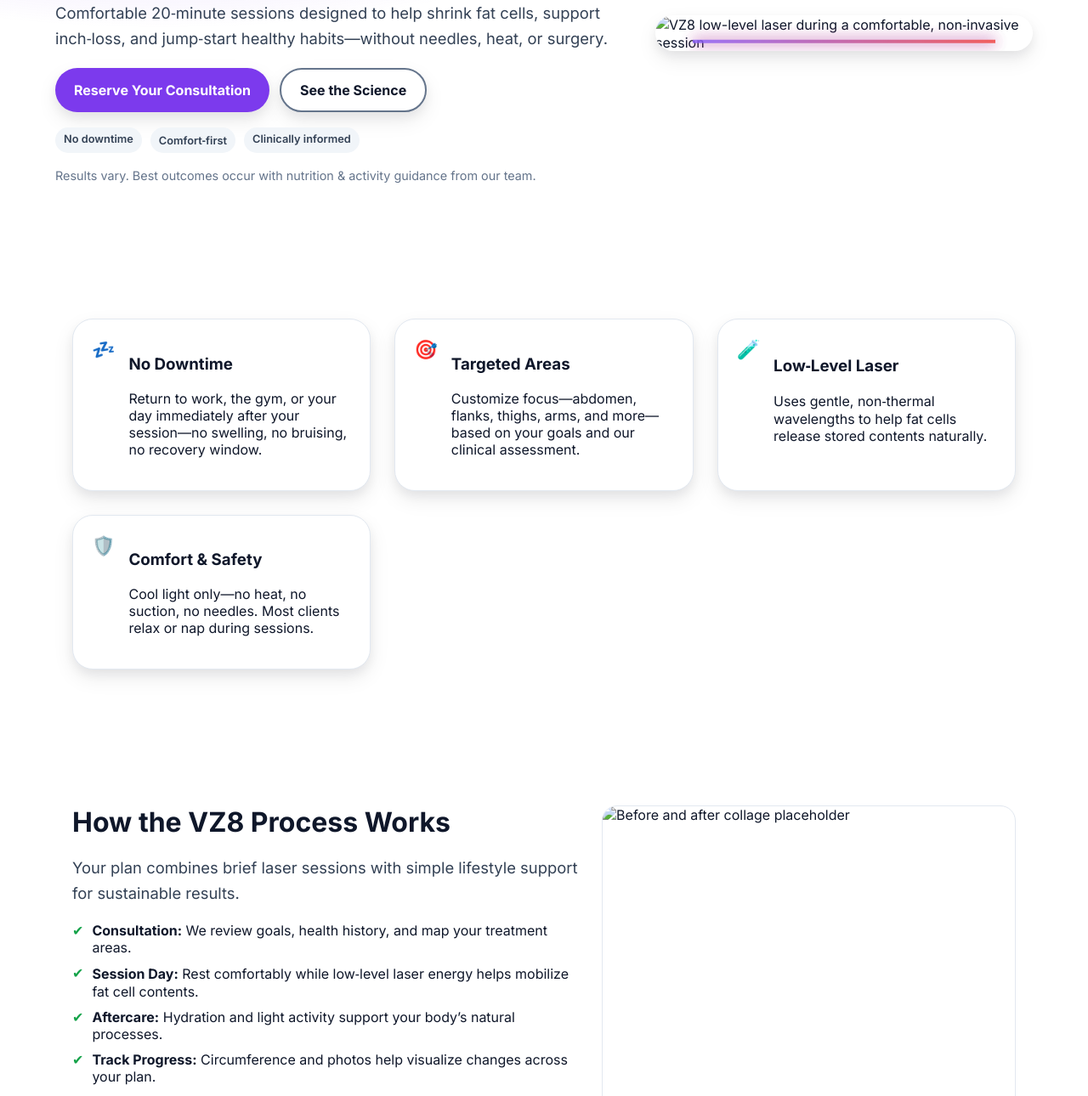
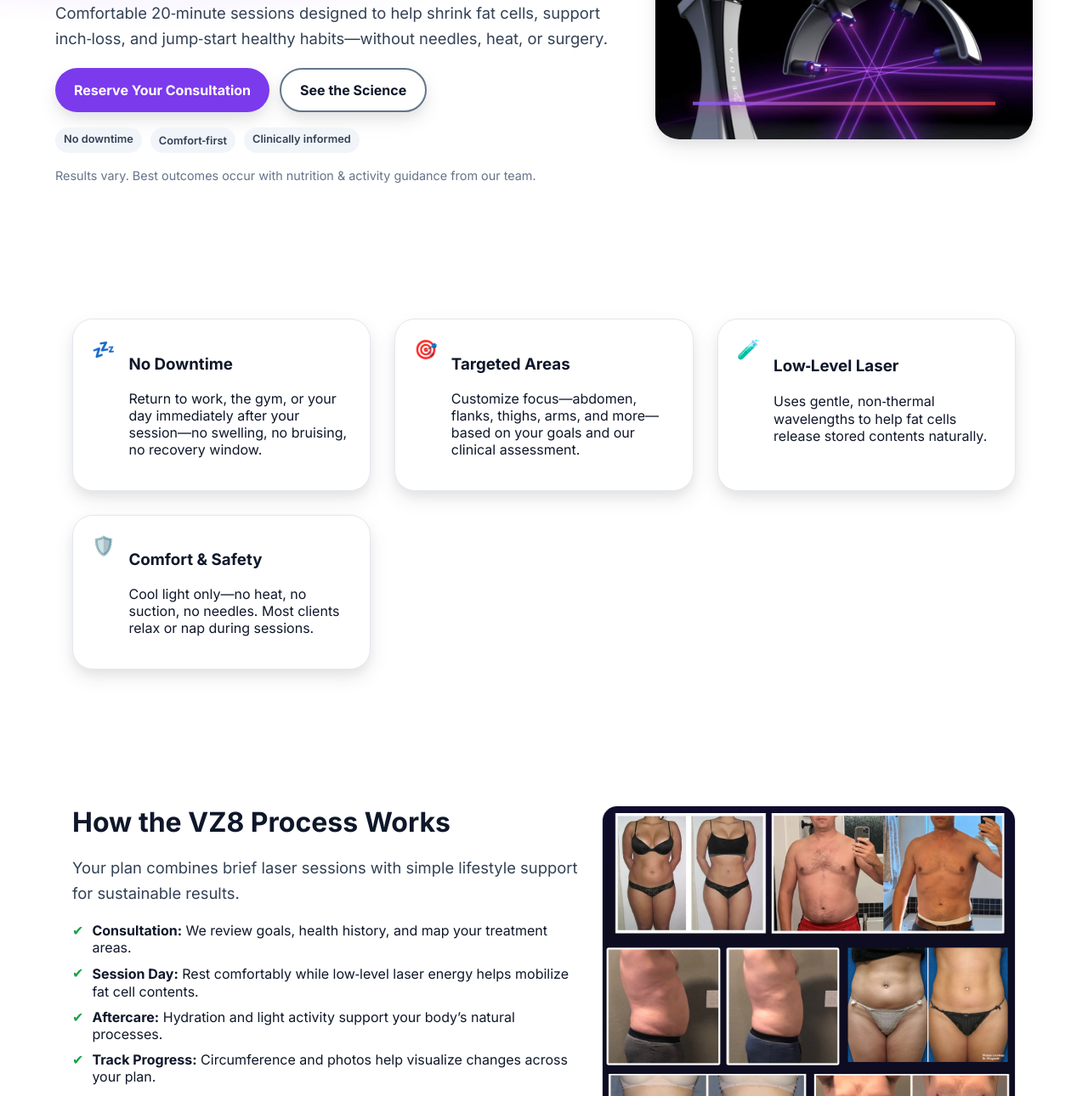
Before and after one commit to Mghoover/VZ8, a plain HTML site: page index.htm in a window 1280 px wide. Shown: the part 283-1573 px from the top of the page at 85% size. Drawn offline with Linux system fonts and the light colour scheme.

Commit message:
Update index.htm

```diff
--- a/index.htm
+++ b/index.htm
@@ -134,7 +134,7 @@
       </div>
       <div class="hero-media" aria-label="VZ8 device hero image">
         <!-- Replace src with your actual VZ8 image path -->
-        <img src="Images/VZ8.jpg" alt="VZ8 low-level laser during a comfortable, non‑invasive session" />
+        <img src="VZ8.jpg" alt="VZ8 low-level laser during a comfortable, non‑invasive session" />
         <div class="laser" aria-hidden="true"></div>
       </div>
     </div>
@@ -188,7 +188,7 @@
       </div>
       <div class="media-frame">
         <!-- Replace with before/after collage or clinic photo -->
-        <img src="Images/BeforeandAfter2.jpg" alt="Before and after collage placeholder" />
+        <img src="BeforeandAfter2.jpg" alt="Before and after collage placeholder" />
       </div>
     </div>
   </section>
@@ -219,7 +219,7 @@
     <div class="container grid" style="grid-template-columns:.9fr 1.1fr">
       <div class="media-frame">
         <!-- Replace with in‑clinic photo demonstrating comfort and professionalism -->
-        <img src="Images/InUse.jpg" alt="Comfortable VZ8 laser session in clinic" />
+        <img src="InUse.jpg" alt="Comfortable VZ8 laser session in clinic" />
       </div>
       <div>
         <h2>Safety & Comfort First</h2>
@@ -358,4 +358,5 @@
     });
   </script>
 </body>
+
 </html>
```
